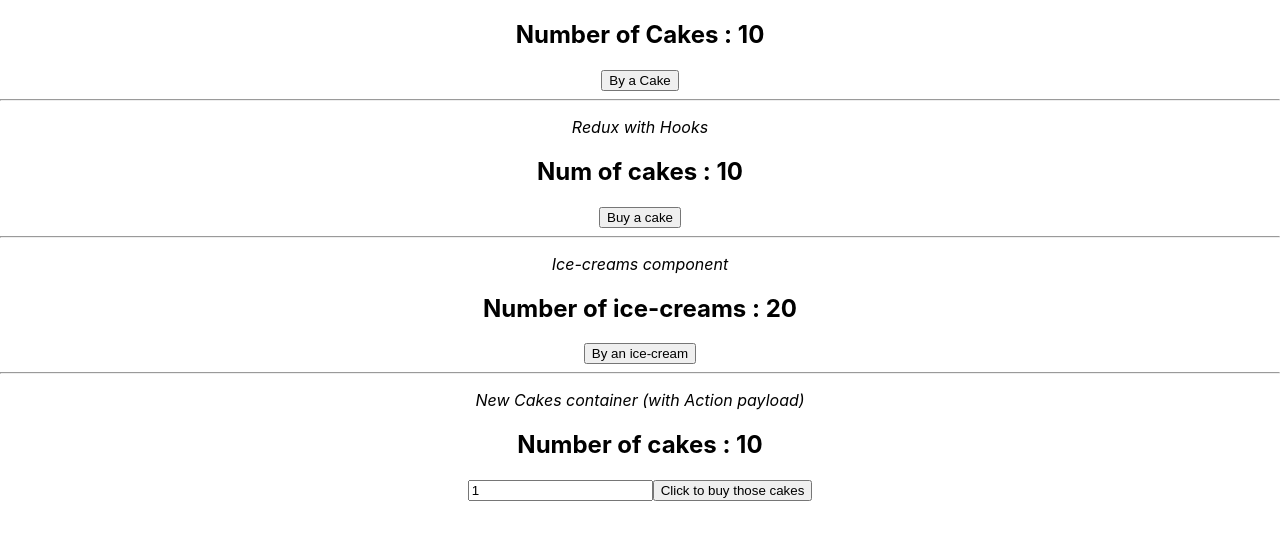
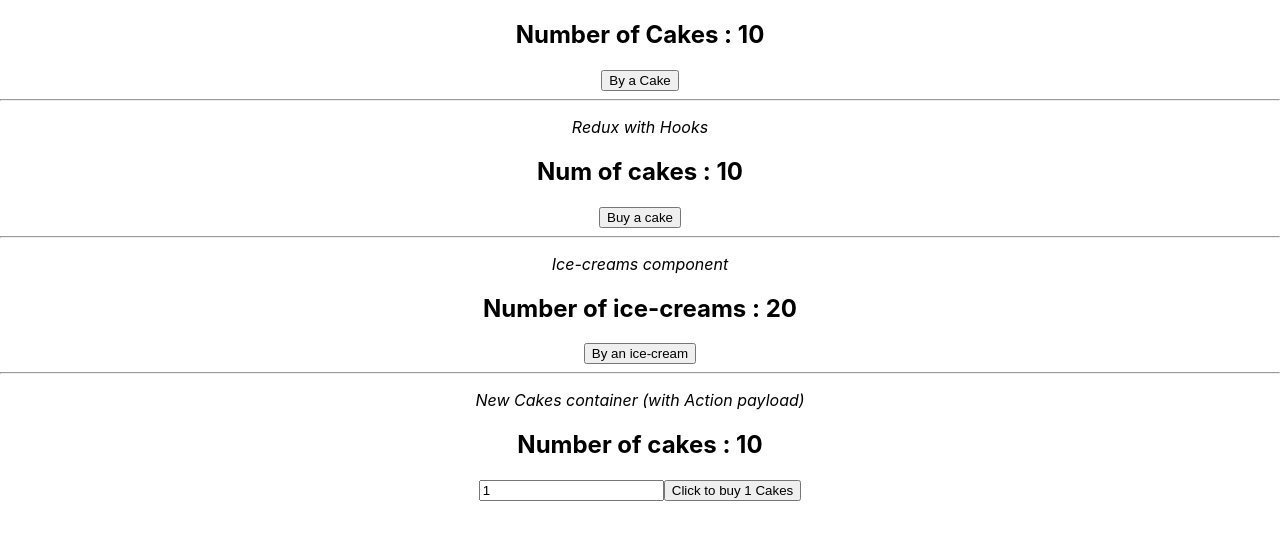
Before and after one commit to CalyCherkaoui/react-redux-tuto, a React (Create React App) app: page / in a window 1280 px wide. Shown: the top 540 px of the page. Built offline with nearby package versions, Linux system fonts and the light colour scheme.

Commit message:
Update newCake component

```diff
--- a/src/components/NewCakeContainer.js
+++ b/src/components/NewCakeContainer.js
@@ -17,7 +17,7 @@ function NewCakeContainer(props) {
       <button
         onClick={() => props.buyCake(number)}
       >
-        Click to buy those cakes
+        Click to buy {number} Cakes
       </button>
     </div>
   )
```
